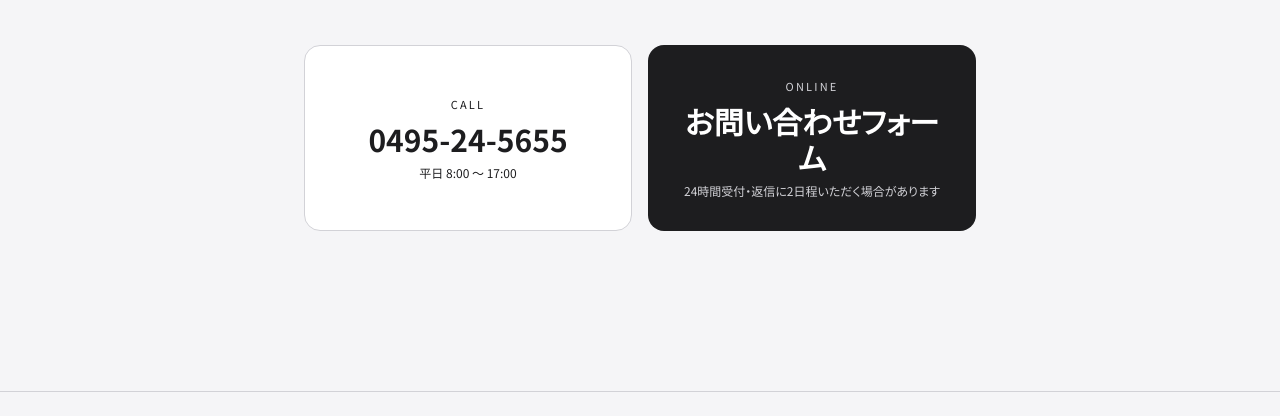
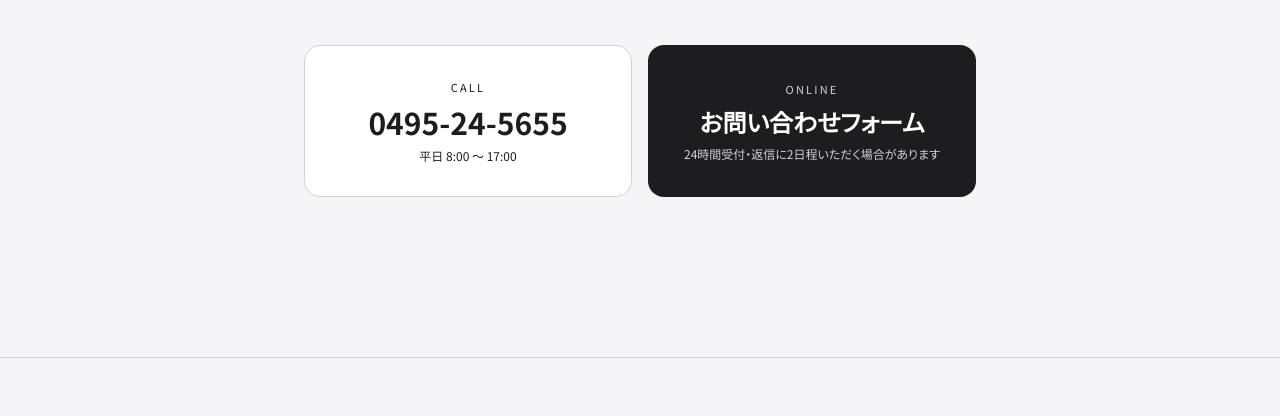
Before and after one commit to sndeltabbstar1-code/kanou-setsubi-hp, an Astro site: page / in a window 1280 px wide. Shown: the part 10537-10953 px from the top of the page. Built offline with nearby package versions, Linux system fonts and the light colour scheme; Astro itself is replaced by a stand-in of ours.

Commit message:
トップ Contact CTA「お問い合わせフォーム」を1行表示に
text-2xl lg:text-3xl → text-xl lg:text-2xl に縮小+whitespace-nowrap で固定。
カード幅(264px)に対して8文字×30pxが折返していた問題を解消。

Co-Authored-By: Claude Opus 4.7 (1M context) <noreply@anthropic.com>

```diff
--- a/src/pages/index.astro
+++ b/src/pages/index.astro
@@ -271,7 +271,7 @@ const highlightedAwards = awards.filter((a) => a.highlight);
           class="flex flex-col items-center justify-center px-8 py-8 bg-[#1d1d1f] hover:bg-black rounded-2xl transition text-white"
         >
           <span class="text-[11px] text-[#d2d2d7] tracking-[0.2em] uppercase mb-2">Online</span>
-          <span class="text-2xl lg:text-3xl font-bold">お問い合わせフォーム</span>
+          <span class="text-xl lg:text-2xl font-bold whitespace-nowrap">お問い合わせフォーム</span>
           <span class="text-xs text-[#d2d2d7] mt-2">24時間受付・返信に2日程いただく場合があります</span>
         </a>
       </div>
```
